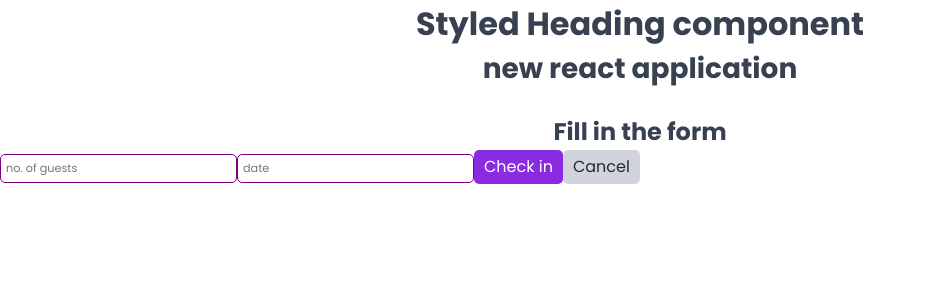
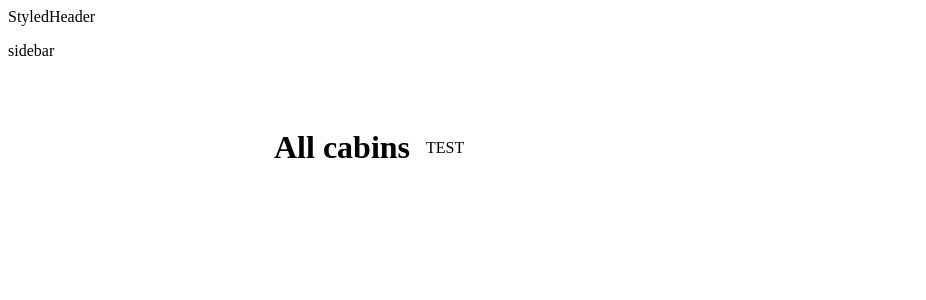
Before and after one commit to kabiraaxd-dev/the-wild-oasis, a React (Vite) app: page /cabins in a window 1280 px wide. Shown: the top 300 px of the page, without its empty margins (0-926 px from the left). Built offline with nearby package versions, Linux system fonts and the light colour scheme; a web font is replaced by a local one.

Commit message:
styled comp and route

```diff
--- a/package.json
+++ b/package.json
@@ -12,6 +12,7 @@
   "dependencies": {
     "react": "^18.2.0",
     "react-dom": "^18.2.0",
+    "react-router-dom": "^6.30.6",
     "styled-components": "^6.5.3"
   },
   "devDependencies": {
--- a/src/App.jsx
+++ b/src/App.jsx
@@ -1,34 +1,40 @@
 // import { useState } from 'react'
-import styled from "styled-components";
-import GlobalStyles from "./styles/GlobalStyles.js" ;
-import Heading from "./ui/Heading";
-import Button from "./ui/Button";
+import AppLayout from "./ui/App.layout.jsx";
+import Dashboard from "./pages/Dashboard.jsx";
+import Booking from "./pages/Bookings.jsx";
+import Cabins from "./pages/Cabins.jsx";
+import Users from "./pages/Users.jsx";
+import Settings from "./pages/Settings.jsx";
+import Account from "./pages/Account.jsx";
+import Login from "./pages/Login.jsx";
+// import Signup from "./pages/Signup.jsx";
+import PageNotFound from "./pages/PageNotFound.jsx";
 
+import { BrowserRouter, Navigate, Route, Routes } from "react-router-dom";
+import GlobalStyles from "styled-components";
 
-const Input = styled.input`
-font-size: 1.125rem;
-border: 1px solid purple;
-color: purple;
-padding: 0.5rem 0.5rem;
-border-radius: 0.5rem;
-`
 
 function App() {
   // const [count, setCount] = useState(0)
 
   return (
     <>
-      <GlobalStyles />
-      <Heading as="h1">Styled Heading component</Heading>
-      <div>
-        <Heading as="h2">new react application</Heading>
-        <br />
-        <Heading as="h3">Fill in the form</Heading>
-        <Input type="number" placeholder="no. of guests" />
-        <Input type="datetime" placeholder="date" />
-        <Button>Check in</Button>
-        <Button variant="secondary">Cancel</Button>
-      </div>
+    <GlobalStyles />
+      <BrowserRouter>
+      <Routes>
+        <Route element={<AppLayout />}>
+          <Route index element={<Navigate replace to="/dashboard" />} />
+          <Route path="/dashboard" element={<Dashboard/>} />
+          <Route path="/booking" element={<Booking/>} />
+          <Route path="/cabins" element={<Cabins/>} />
+          <Route path="/users" element={<Users/>} />
+          <Route path="/settings" element={<Settings/>} />
+          <Route path="/account" element={<Account/>} />
+        </Route>
+        <Route path="/login" element={<Login/>} />
+        <Route path="*" element={<PageNotFound/>} />
+      </Routes>
+      </BrowserRouter>
     </>
   );
 }
--- a/src/styles/GlobalStyles.js
+++ b/src/styles/GlobalStyles.js
@@ -49,9 +49,15 @@ const GlobalStyles = createGlobalStyle`
   --color-indigo-100: #e0e7ff;
   --color-indigo-700: #4338ca;
 
-  --color-red-100: #fee2e2;
-  --color-red-700: #b91c1c;
-  --color-red-800: #991b1b;
+  --color-red-100: #ebd1d1;
+  --color-red-200: #e0bbbb;
+  --color-red-300: #eba6a6;
+  --color-red-400: #e79090;
+  --color-red-500: #e27a7a;
+  --color-red-600: #dd6464;
+  --color-red-700: #d84d4d;
+  --color-red-800: #d33737;
+  --color-red-900: #ce2121;
 
   --backdrop-color: rgba(255, 255, 255, 0.1);
 
@@ -195,5 +201,5 @@ FOR DARK MODE
 --image-grayscale: 10%;
 --image-opacity: 90%;
 */
-`
+`;
 export default GlobalStyles
--- /dev/null
+++ b/src/ui/App.layout.jsx
@@ -0,0 +1,22 @@
+import { Outlet } from "react-router-dom"
+import styled from "styled-components";
+import Header from "./Header.jsx";
+import Sidebar from "./Sidebar.jsx";
+
+const Main = styled.main`
+    padding: 1rem;
+    margin-left: 250px;`;
+
+function AppLayout() {
+    return (
+        <div>
+            <Header />
+            <Sidebar />
+            <Main>
+                <Outlet />
+            </Main>
+        </div>
+    )
+}
+
+export default AppLayout
--- a/src/ui/Button.jsx
+++ b/src/ui/Button.jsx
@@ -1,6 +1,6 @@
 import styled, { css } from "styled-components";
 
-/* const sizes = {
+const sizes = {
   small: css`
     font-size: 1.2rem;
     padding: 0.4rem 0.8rem;
@@ -20,7 +20,7 @@ import styled, { css } from "styled-components";
   `,
 };
 
-const variations = {
+const variants = {
   primary: css`
     color: var(--color-brand-50);
     background-color: var(--color-brand-600);
@@ -46,21 +46,12 @@ const variations = {
       background-color: var(--color-red-800);
     }
   `,
-}; */
+};
 
 const Button = styled.button`
-  font-size: 16px;
   border: 0 none;
-  border-radius: 0.5rem;
-  padding: 0.5rem 1rem;
-  background-color: blueviolet;
-  color: white;
-  cursor: pointer;
-  ${(props) =>
-    props.variant === "secondary" &&
-    css`
-      background: var(--color-grey-300);
-      color: var(--color-grey-800);
-    `}
+  cursor: pointer;border-radius: 0.5rem;
+  ${props => sizes[props.size || "medium"]}
+  ${props => variants[props.variant || "primary"]}
 `;
 export default Button;
--- /dev/null
+++ b/src/ui/Header.jsx
@@ -0,0 +1,12 @@
+import styled from "styled-components"
+const StyledHeader = styled.header`
+background-color: var(--color-brand-700);
+color: var(--color-white);
+`
+function Header() {
+    return (
+        <StyledHeader>StyledHeader</StyledHeader>
+    )
+}
+
+export default Header
--- /dev/null
+++ b/src/ui/Row.jsx
@@ -0,0 +1,21 @@
+import styled, { css } from "styled-components";
+
+const Row = styled.div`
+  display: flex;
+  align-items: center;
+  padding: 1rem 0;
+  ${props => props.type === "horizontal" && css`
+    flex-direction: row;
+    gap: 1rem;
+  `}
+  ${props => props.type === "vertical" && css`
+    flex-direction: column;
+    gap: 1rem;
+  `}
+`;
+
+Row.defaultProps = {
+  type: "horizontal"
+};
+
+export default Row;
--- /dev/null
+++ b/src/ui/Sidebar.jsx
@@ -0,0 +1,11 @@
+import styled from 'styled-components'
+const StyledSidebar = styled.aside`background-color: var(--color-brand-400); color: black;`
+function Sidebar() {
+    return (
+        <StyledSidebar>
+            <p>sidebar</p>
+        </StyledSidebar>
+    )
+}
+
+export default Sidebar
```
Also changed, not shown: 1 other file (tests, documents, lock files or other folders).
